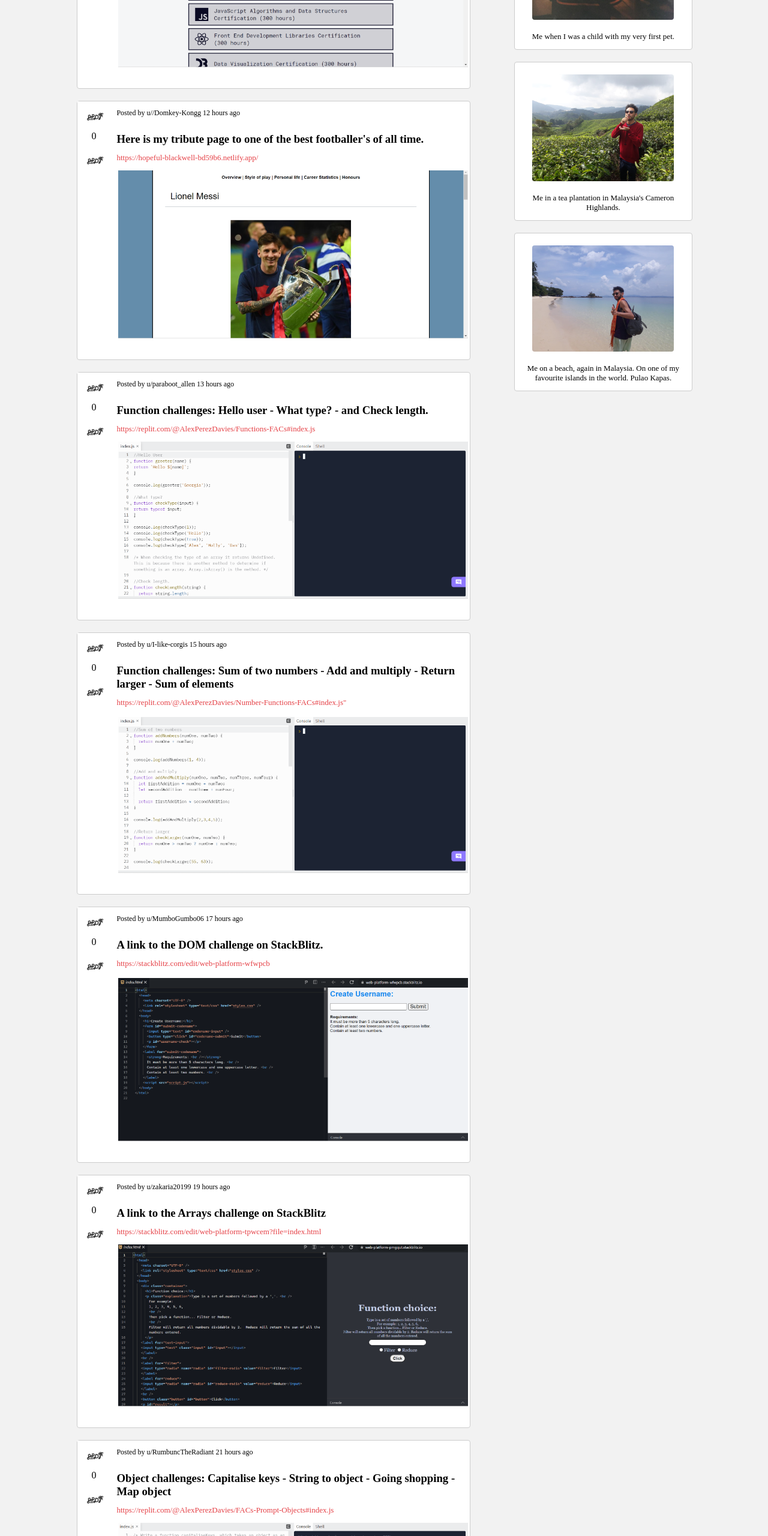
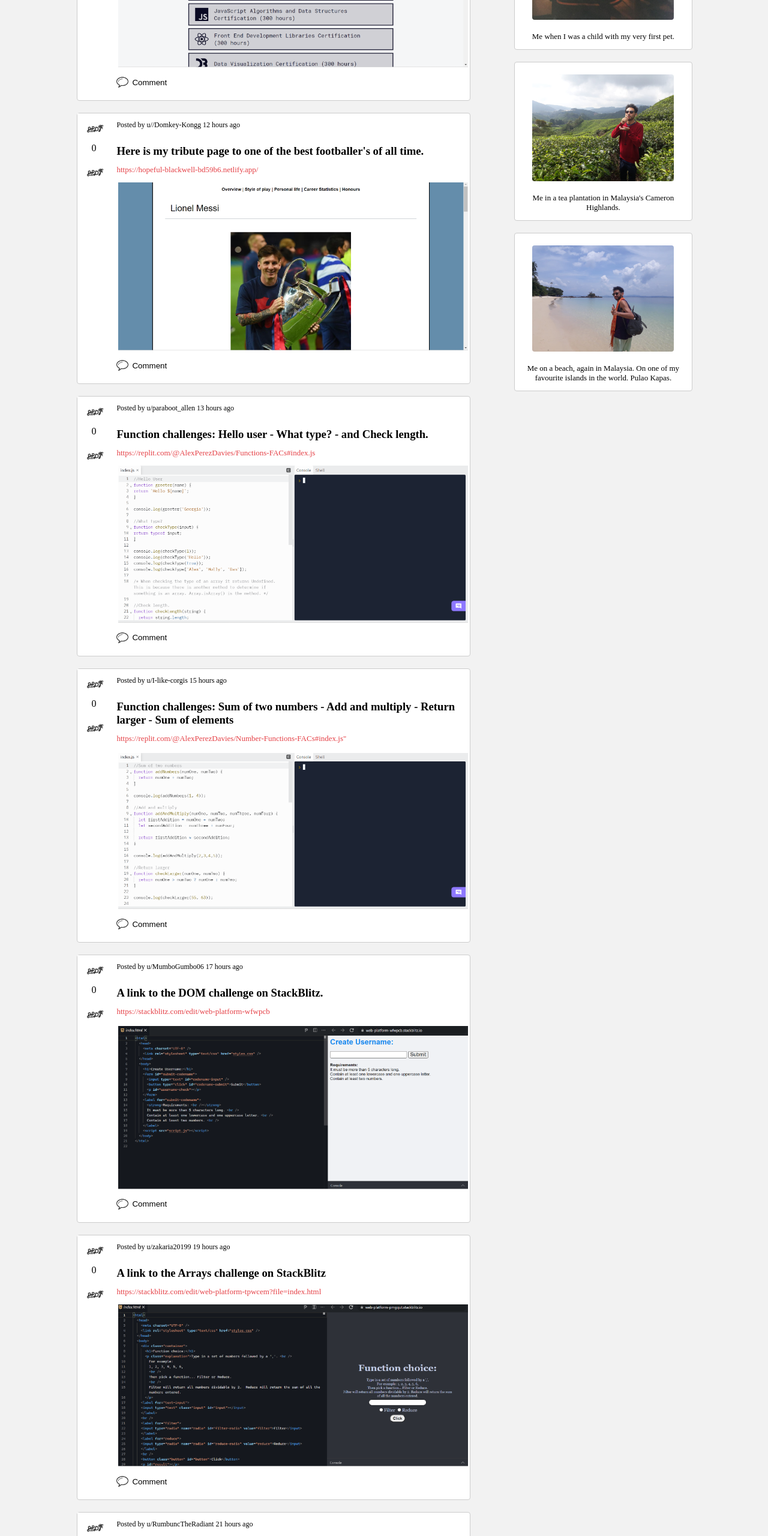
Before and after one commit to AlexPD93/FAC-Website, a plain HTML site: page index.html in a window 1280 px wide. Shown: the part 920-3480 px from the top of the page at 60% size. Drawn offline with nearby package versions, Linux system fonts and the light colour scheme; a small style sheet from the web is missing.

Commit message:
In the process of Javascript comments section

```diff
--- a/index.html
+++ b/index.html
@@ -82,7 +82,7 @@
               />
               </button>
             </div>
-          <div id="boxContainerTwo" class="box-container-two">
+          <div class="box-container-two">
             <div class="box-items" id="about-me">
               <p class="when-posted" >Posted by u/APD93 8 hours ago</p>
               <h3 class="box-titles">A little bit about me & why I want to apply for the course.</h3>
@@ -92,7 +92,7 @@
 </p>
 <div class="comments-container" id="comments">
     <img id="commentIcon" class="comment-icon" src="Images/Comment.png" alt="comment icon">
-<button class="comment-button" id="commentButton" onclick="addComment()"> Comment </button>
+<button class="comment-button" id="commentButton" onclick="comment(event)" > Comment </button>
 </div>
             </div>
           </div>
@@ -126,6 +126,10 @@
                   alt="Object-code"
                 />
                 </a>
+                <div class="comments-container" id="comments">
+    <img id="commentIcon" class="comment-icon" src="Images/Comment.png" alt="comment icon">
+<button class="comment-button" id="commentButton" onclick="comment(event)" > Comment </button>
+</div>
             </div>
           </div>
         </div>
@@ -159,6 +163,10 @@
                   alt="Object-code"
                 />
             </a>
+            <div class="comments-container" id="comments">
+    <img id="commentIcon" class="comment-icon" src="Images/Comment.png" alt="comment icon">
+<button class="comment-button" id="commentButton" onclick="comment(event)" > Comment </button>
+</div>
             </div>
           </div>
         </div>
@@ -193,6 +201,10 @@
                   alt="Object-code"
                 />
                 </a>
+                <div class="comments-container" id="comments">
+    <img id="commentIcon" class="comment-icon" src="Images/Comment.png" alt="comment icon">
+<button class="comment-button" id="commentButton" onclick="comment(event)" > Comment </button>
+</div>
             </div>
           </div>
         </div>
@@ -230,6 +242,10 @@
                   alt="Object-code"
                 />
               </a>
+              <div class="comments-container" id="comments">
+    <img id="commentIcon" class="comment-icon" src="Images/Comment.png" alt="comment icon">
+<button class="comment-button" id="commentButton" onclick="comment(event)" > Comment </button>
+</div>
             </div>
           </div>
         </div>
@@ -267,6 +283,10 @@
                   alt="Object-code"
                 />
               </a>
+              <div class="comments-container" id="comments">
+    <img id="commentIcon" class="comment-icon" src="Images/Comment.png" alt="comment icon">
+<button class="comment-button" id="commentButton" onclick="comment(event)" > Comment </button>
+</div>
             </div>
           </div>
         </div>
@@ -305,6 +325,10 @@
                   alt="Object-code"
                 />
               </a>
+              <div class="comments-container" id="comments">
+    <img id="commentIcon" class="comment-icon" src="Images/Comment.png" alt="comment icon">
+<button class="comment-button" id="commentButton" onclick="comment(event)" > Comment </button>
+</div>
             </div>
           </div>
         </div>
@@ -343,6 +367,10 @@
                   alt="Object-code"
                 />
               </a>
+              <div class="comments-container" id="comments">
+    <img id="commentIcon" class="comment-icon" src="Images/Comment.png" alt="comment icon">
+<button class="comment-button" id="commentButton" onclick="comment(event)" > Comment </button>
+</div>
             </div>
           </div>
         </div>
@@ -376,6 +404,10 @@
                   alt="Object-code"
                 />
               </a>
+              <div class="comments-container" id="comments">
+    <img id="commentIcon" class="comment-icon" src="Images/Comment.png" alt="comment icon">
+<button class="comment-button" id="commentButton" onclick="comment(event)" > Comment </button>
+</div>
             </div>
             </div>
             </div>
--- a/script.js
+++ b/script.js
@@ -146,34 +146,66 @@ getCurrentLocation();
 
 // Comment box
 
-function addComment() {
-  let commentButton = document.getElementById("commentButton");
-  commentButton.style.display = "none";
-  let commentIcon = document.getElementById("commentIcon");
-  commentIcon.style.display = "none";
-
-  let commentContainer = document.getElementById("comments");
+function addComment(element) {
+  console.log(element);
+  let boxContainer = element.parentNode.parentNode.parentNode;
+  let commentContainer = element.parentNode;
   commentContainer.classList.add("comment-container-after-click");
 
   const commentBox = document.createElement("textarea");
-  commentBox.id = "commentBox";
   commentBox.classList.add("comment-box-after-click");
   commentBox.placeholder = "What are your thoughts?";
   commentBox.innerHTML = "";
   commentContainer.append(commentBox);
 
   const submitComment = document.createElement("button");
-  submitComment.id = "submitCommentTwo";
   submitComment.classList.add("submit-comment-after-click");
   submitComment.innerHTML = "Comment";
   commentContainer.append(submitComment);
 
   submitComment.onclick = function submitComment() {
     let comment = commentBox.value;
-    let container = document.getElementById("boxContainerTwo");
     const newComments = document.createElement("p");
-    container.appendChild(newComments);
+    boxContainer.appendChild(newComments);
     newComments.innerHTML = `${comment}`;
     commentBox.value = "";
   };
 }
+
+function comment(event) {
+  let parentContainer = event.target;
+  let commentButton = event.target;
+  commentButton.style.display = "none";
+  let commentIcon = document.getElementsByClassName("comment-icon");
+  let iconArray = Array.from(commentIcon);
+
+  if (iconArray[0].nextElementSibling.style.display === "none") {
+    iconArray[0].style.display = "none";
+    addComment(parentContainer);
+  }
+  if (iconArray[1].nextElementSibling.style.display === "none") {
+    iconArray[1].style.display = "none";
+    addComment(parentContainer);
+  }
+  if (iconArray[2].nextElementSibling.style.display === "none") {
+    iconArray[2].style.display = "none";
+  }
+  if (iconArray[3].nextElementSibling.style.display === "none") {
+    iconArray[3].style.display = "none";
+  }
+  if (iconArray[4].nextElementSibling.style.display === "none") {
+    iconArray[4].style.display = "none";
+  }
+  if (iconArray[5].nextElementSibling.style.display === "none") {
+    iconArray[5].style.display = "none";
+  }
+  if (iconArray[6].nextElementSibling.style.display === "none") {
+    iconArray[6].style.display = "none";
+  }
+  if (iconArray[7].nextElementSibling.style.display === "none") {
+    iconArray[7].style.display = "none";
+  }
+  if (iconArray[8].nextElementSibling.style.display === "none") {
+    iconArray[8].style.display = "none";
+  }
+}
```
